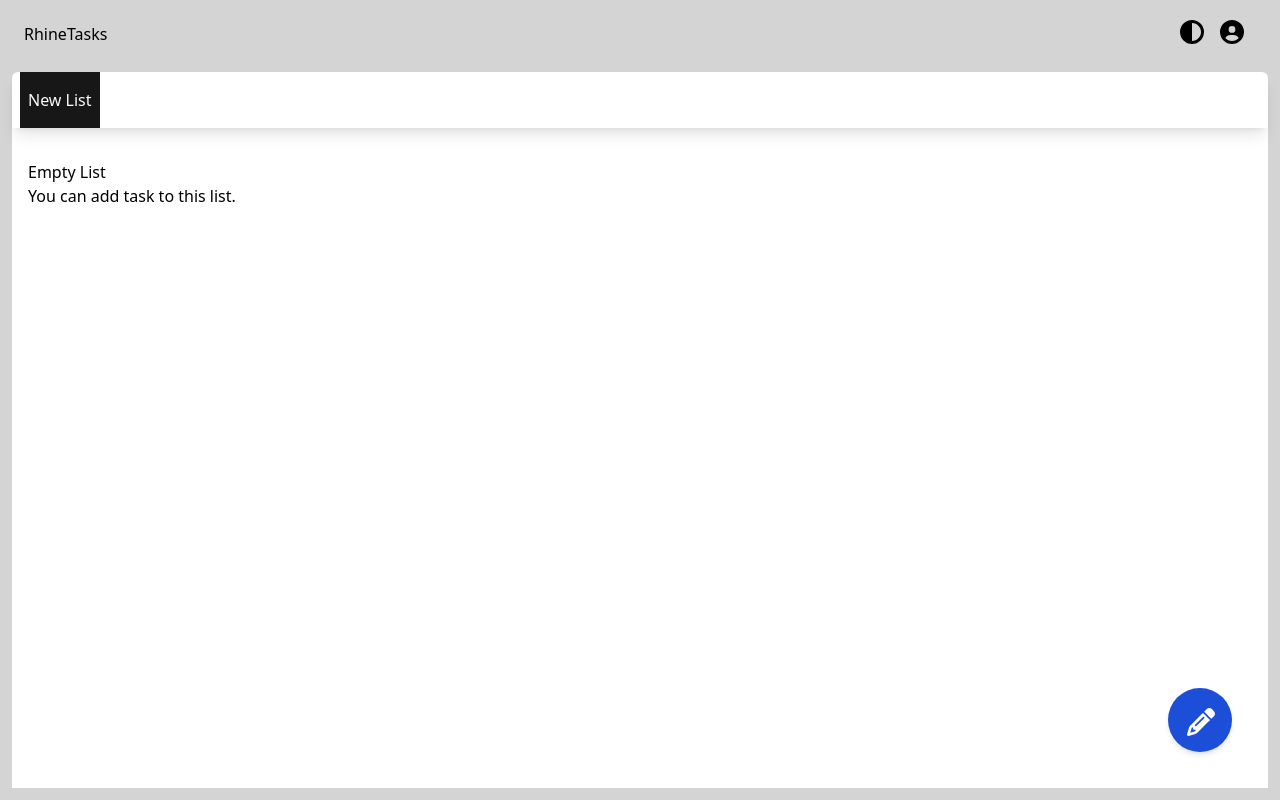
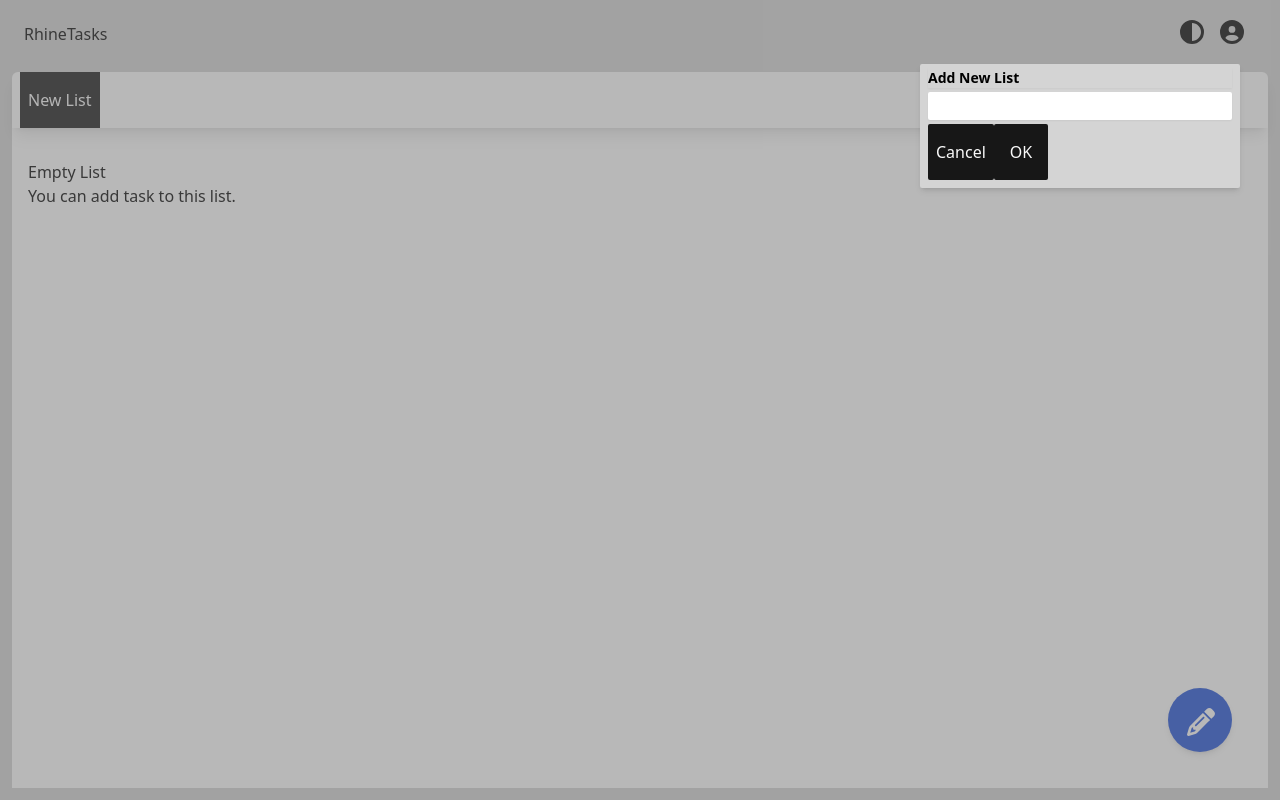
Before and after one commit to maelstrom0x8/rhine-client, a React (Vite) app: page / in a window 1280 px wide. Both pictures are taken after a click on the button "New List". Built offline with nearby package versions, Linux system fonts and the light colour scheme.

Commit message:
add: list modal

```diff
--- a/src/components/Modal/ListModal/ListModal.jsx
+++ /dev/null
@@ -1,64 +0,0 @@
-import { useState } from "react";
-import useKey from "~/hooks/useKey";
-import useTask from "~/hooks/useTask";
-
-
-
-export function ListModal({ className, isOpen, onClose = () => { } }) {
-
-  const [title, setTitle] = useState("");
-
-  const { addList} = useTask();
-
-  const handleSubmit = () => {
-    if (title) {
-      addList(title);
-      setTitle("");
-      onClose();
-    }
-  };
-
-  const closeModal = () => {
-    setTitle("");
-    onClose();
-  }
-
-  const handleKeyDown = (ev) => {
-    switch (ev.key) {
-      case "Enter":
-        handleSubmit();
-        break;
-      default:
-        break;
-    }
-  }
-
-  const handleInputChange = (ev) => {
-    const { value } = ev.target;
-    setTitle(value)
-  }
-
-  useKey("Escape", closeModal)
-
-
-  return (
-    <div className={` ${className} ${!isOpen && "hidden"} fixed bg-neutral-500/25 bottom-0 top-0 w-full`}>
-      <div className="p-6 bg-white dark:bg-neutral-700 max-sm:w-[90%] absolute bottom-[3.5em] left-[1.2em] rounded-md flex flex-col shadow-lg space-y-2">
-        <input type="text"
-          className="font-semibold dark:bg-neutral-700"
-          onChange={handleInputChange}
-          onKeyDown={handleKeyDown}
-          placeholder="Create new list"
-          autoFocus
-        />
-        <div className="flex space-x-2">
-
-          <button className="hover:cursor-pointer disabled:text-neutral-400 disabled:cursor-auto font-semibold ml-auto text-blue-500 focus:outline-blue-400 px-1"
-            onClick={handleSubmit}
-            disabled={title.length < 1}
-          >Save</button>
-        </div>
-      </div>
-    </div>
-  );
-}
--- /dev/null
+++ b/src/components/Modal/ListModal/ListModal.tsx
@@ -0,0 +1,132 @@
+import { CustomButton } from '../../../components/Button/CustomButton';
+import React, { useState } from 'react';
+import { TextInput } from '../../../components/Input/TextInput';
+import { ModalBody } from '../ModalBody';
+import { ModalOverlay } from '../ModalOverlay';
+import useKey from '../../../hooks/useKey';
+import { useTask } from '../../../hooks/useTask';
+
+type ListModalProp = {
+  open: boolean;
+  onClose: () => void;
+};
+
+export const ListModal = ({ open, onClose }: ListModalProp) => {
+  const [input, setInput] = useState('');
+
+  const { addList } = useTask();
+
+  const handleInputChange = (event: React.ChangeEvent<HTMLInputElement>) => {
+    let _input = event.target.value;
+    setInput(_input);
+    console.log(_input);
+  };
+
+  const handleSubmit = () => {
+    if (input.length > 0) {
+      addList(input);
+    }
+    onClose();
+  };
+
+  const cancel = () => {
+    setInput('');
+    onClose();
+  };
+
+  useKey('Escape', cancel);
+
+  return (
+    <ModalOverlay open={open}>
+      <ModalBody
+        header="Add New List"
+        className="bg-neutral-300 absolute p-1 right-10 top-16 shadow-md w-[20em] px-2"
+      >
+        <TextInput
+          type="text"
+          required={true}
+          placeholder=""
+          onChange={handleInputChange}
+        />
+        <div className="py-1">
+          <CustomButton
+            text="Cancel"
+            className="mx-auto p-2 rounded-sm mr-2"
+            onClick={cancel}
+          />
+          <CustomButton
+            text="OK"
+            className="p-2 px-4 rounded-sm"
+            onClick={handleSubmit}
+          />
+        </div>
+      </ModalBody>
+    </ModalOverlay>
+  );
+};
+
+/*
+
+
+export function ListModal({ className, isOpen, onClose = () => { } }) {
+
+  const [title, setTitle] = useState("");
+
+  const { addList} = useTask();
+
+  const handleSubmit = () => {
+    if (title) {
+      addList(title);
+      setTitle("");
+      onClose();
+    }
+  };
+
+  const closeModal = () => {
+    setTitle("");
+    onClose();
+  }
+
+  const handleKeyDown = (ev) => {
+    switch (ev.key) {
+      case "Enter":
+        handleSubmit();
+        break;
+      default:
+        break;
+    }
+  }
+
+  const handleInputChange = (ev) => {
+    const { value } = ev.target;
+    setTitle(value)
+  }
+
+  useKey("Escape", closeModal)
+
+
+  return (
+    <div className={` ${className} ${!isOpen && "hidden"} fixed bg-neutral-500/25 bottom-0 top-0 w-full`}>
+      <div className="p-6 bg-white dark:bg-neutral-700 max-sm:w-[90%] absolute bottom-[3.5em] left-[1.2em] rounded-md flex flex-col shadow-lg space-y-2">
+        <input type="text"
+          className="font-semibold dark:bg-neutral-700"
+          onChange={handleInputChange}
+          onKeyDown={handleKeyDown}
+          placeholder="Create new list"
+          autoFocus
+        />
+        <div className="flex space-x-2">
+
+          <button className="hover:cursor-pointer disabled:text-neutral-400 disabled:cursor-auto font-semibold ml-auto text-blue-500 focus:outline-blue-400 px-1"
+            onClick={handleSubmit}
+            disabled={title.length < 1}
+          >Save</button>
+        </div>
+      </div>
+    </div>
+  );
+}
+
+
+
+*/
--- a/src/components/Modal/ListModal/index.js
+++ /dev/null
@@ -1,3 +0,0 @@
-import { ListModal } from "./ListModal";
-
-export default ListModal;
--- /dev/null
+++ b/src/components/Modal/ModalBody.tsx
@@ -0,0 +1,18 @@
+import React, { ReactNode } from 'react';
+
+type ModalBodyProps = {
+  children: React.ReactNode;
+  className?: string;
+  header?: string;
+};
+
+export const ModalBody = ({ children, header, className }: ModalBodyProps) => {
+  return (
+    <div className={`${className} rounded-sm`}>
+      <div className='shadow-sm mb-1'>
+      {header && <h1 className='font-semibold text-sm'>{header}</h1>}
+      </div>
+      {children}
+    </div>
+  );
+};
--- /dev/null
+++ b/src/components/Modal/ModalOverlay.tsx
@@ -0,0 +1,14 @@
+import React, { ReactNode } from 'react';
+import { ModalProp } from './ModalProps';
+
+interface ModalOverlayProps extends ModalProp {
+  children: React.ReactNode;
+};
+
+export const ModalOverlay = ({ children, open }: ModalOverlayProps) => {
+  return (
+    <div className={`${!open ? 'hidden' : ''} fixed bg-neutral-500/50 top-0 left-0 right-0 bottom-0`}>
+      {children}
+    </div>
+  );
+};
--- /dev/null
+++ b/src/components/Modal/ModalProps.ts
@@ -0,0 +1,5 @@
+
+
+export interface ModalProp  {
+    open: boolean
+}
--- a/src/pages/MainPage.tsx
+++ b/src/pages/MainPage.tsx
@@ -6,8 +6,13 @@ import { TaskProvider } from '../context/TaskContext';
 import { TaskList } from '../components/TaskList/TaskList';
 import { CustomButton } from '../components/Button/CustomButton';
 import ListContent from '../components/ListContent';
+import { ListModal } from '../components/Modal/ListModal/ListModal';
+import { useState } from 'react';
 
 export const MainPage = () => {
+
+  const [listModalOpen, setListModalOpen] = useState(false);
+
   return (
     <div
       className="min-h-screen bg-neutral-300 text-black dark:bg-neutral-800 dark:text-neutral-300
@@ -28,7 +33,8 @@ export const MainPage = () => {
       <TaskProvider>
         <TaskPanel>
           <TaskList>
-            <CustomButton text='New List' />
+            <CustomButton text='New List' onClick={() => {setListModalOpen(true)}} />
+            <ListModal open={listModalOpen} onClose={() => {setListModalOpen(false)}} />
           </TaskList>
           <ListContent className={'flex-1 mt-4'}/>
         </TaskPanel>
```
